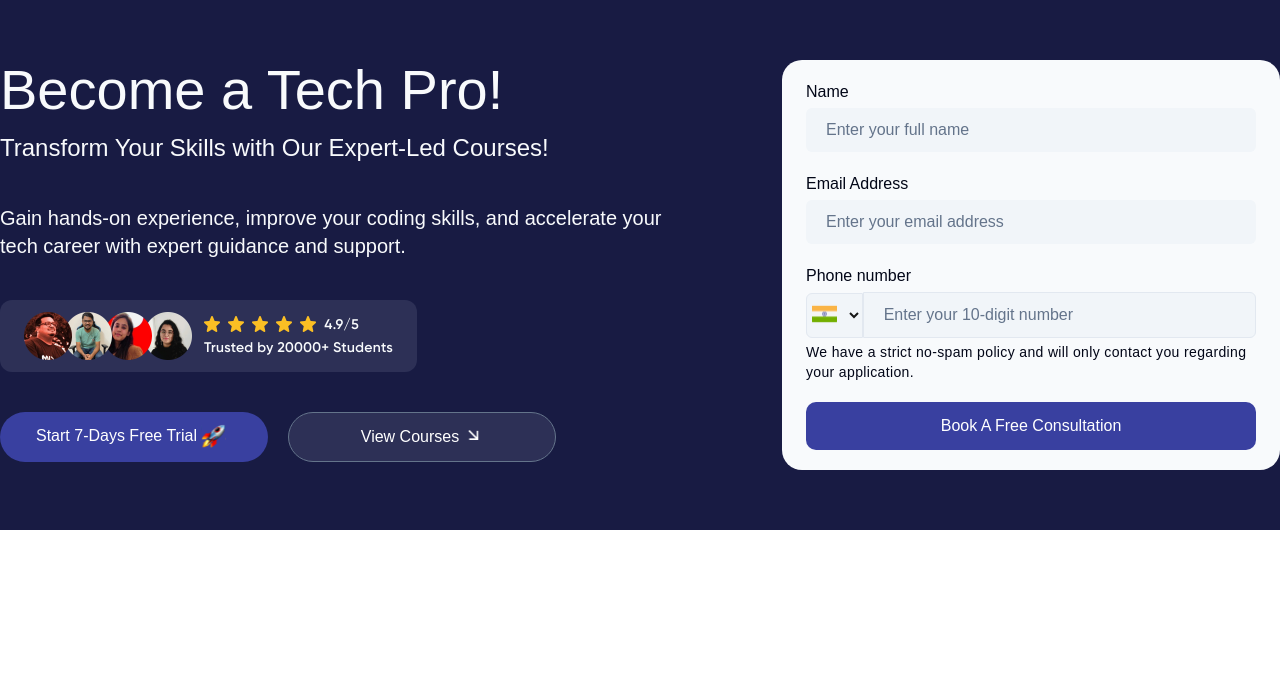
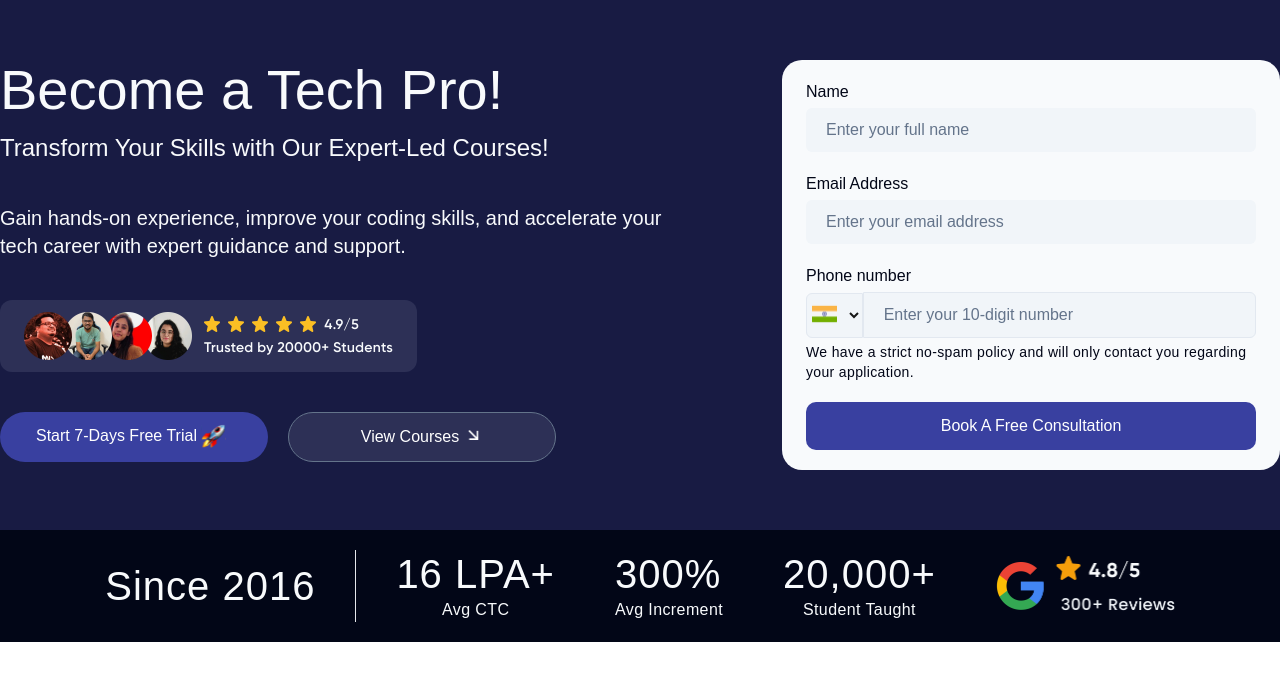
Before and after one commit to Sameer764/ppa-frontend-landing-page, a Next.js app: page / in a window 1280 px wide. Shown: the top 680 px of the page. Built offline with nearby package versions, Linux system fonts and the light colour scheme.

Commit message:
in person section done

```diff
--- a/app/page.js
+++ b/app/page.js
@@ -1,9 +1,11 @@
 import Banner from "@/components/Banner/Banner";
+import InPerson from "@/components/InPerson/InPerson";
 
 export default function Home() {
   return (
     <>
       <Banner/>
+      <InPerson/>
     </>
   );
 }
--- a/components/InPerson/InPerson.js
+++ b/components/InPerson/InPerson.js
@@ -1,9 +1,32 @@
 import React from 'react'
+import Image from 'next/image'
+import ReviewImg from '../../resources/images/google-review-icon.png'
 
 function InPerson() {
   return (
-    <div>
-
+    <div className='bg-[#020617] flex justify-center py-[20px]'>
+      <div className='flex'>
+        <div className='border-r pr-10'>
+            <h2 className='my-[10px] text-[#F8FAFC] text-[40px] leading-[52px] tracking-wide'>Since 2016</h2>
+        </div>
+        <div className='flex gap-[60px] ml-[40px] items-center'>
+            <div>
+                <h2 className='text-[#F8FAFC] text-[40px] leading-[48px] tracking-wide'>16 LPA+</h2>
+                <p className='text-[#F8FAFC] text-[16px] leading-[24px] tracking-wide text-center'>Avg CTC</p>
+            </div>
+            <div>
+                <h2 className='text-[#F8FAFC] text-[40px] leading-[48px] tracking-wide'>300%</h2>
+                <p className='text-[#F8FAFC] text-[16px] leading-[24px] tracking-wide text-center'>Avg Increment</p>
+            </div>
+            <div>
+                <h2 className='text-[#F8FAFC] text-[40px] leading-[48px] tracking-wide'>20,000+</h2>
+                <p className='text-[#F8FAFC] text-[16px] leading-[24px] tracking-wide text-center'>Student Taught</p>
+            </div>
+            <div className='w-[179px]'>
+                <Image src={ReviewImg} alt='review-img'/>
+            </div>
+        </div>
+      </div>
     </div>
   )
 }
```
Also changed, not shown: resources/images/google-review-icon.png (added).
